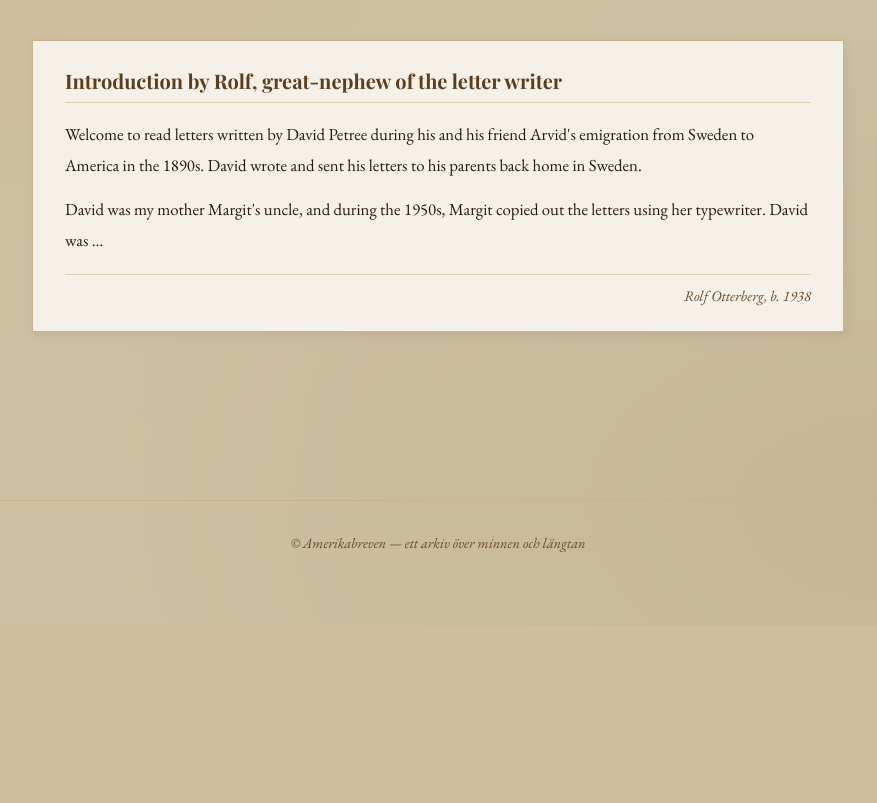
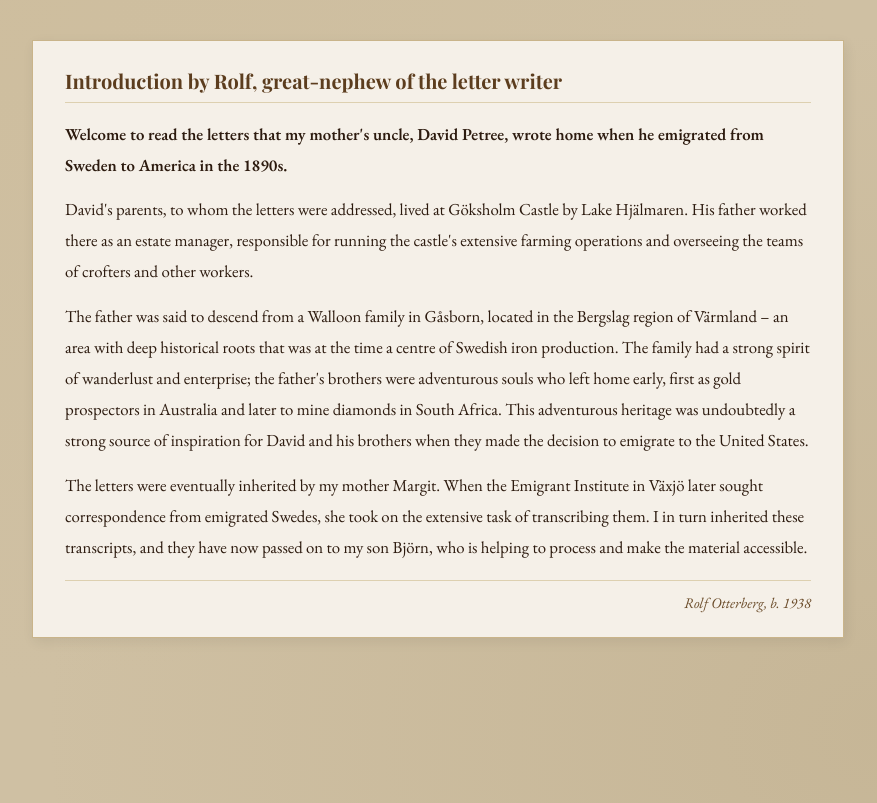
Before and after one commit to bjoottG/amerikabreven, a Node server app: template views/index.ejs in a window 1280 px wide. Shown: the part 174-977 px from the top of the page, without its empty margins (202-1079 px from the left). Before the commit the page ends 727 px from the top, so only its background shows below. Run offline with Node 20, Linux system fonts and the light colour scheme; the template is opened without the code that fills it, so the values that code supplies are empty; some web fonts are replaced.

Commit message:
Uppdatera Rolfs inledningstext med fyra nya stycken
Ersätter placeholder-texten med Rolfs fullständiga inledning om David Petrees emigration, Göksholms slott, vallonättad härstamning och brevens väg till Björn. Första meningen är fetstil. Engelsk översättning tillagd.

Co-Authored-By: Claude Sonnet 4.6 <noreply@anthropic.com>

```diff
--- a/views/index.ejs
+++ b/views/index.ejs
@@ -33,15 +33,19 @@
       <% if (lang === 'sv') { %>
         <h2 class="bakgrund-rubrik">Inledning av Rolf, brevskrivarens systerdotters son</h2>
         <div class="bakgrund-text">
-          <p>Välkommen att ta del av brev skrivna av David Petree under hans och hans vän Arvids emigration från Sverige till Amerika på 1890-talet. David skriver och skickar sina brev till föräldrarna hemma i Sverige.</p>
-          <p>David var min mamma Margits morbror, och under 1950-talet skrev Margit av breven med sin skrivmaskin. David var&nbsp;…</p>
+          <p><strong>Välkommen att ta del av de brev som min mammas morbror, David Petree, skrev hem när han emigrerade från Sverige till Amerika på 1890-talet.</strong></p>
+          <p>Davids föräldrar, som breven var ställda till, bodde på Göksholms slott vid Hjälmaren. Hans far arbetade där som inspektor med uppgift att driva slottets omfattande jordbruk och leda arbetslagen med torpare och övriga arbetare.</p>
+          <p>Fadern härstammade enligt hörsägen från en vallonättad släkt i Gåsborn, beläget i Värmlands Bergslag – ett område med djupa anor och som på den tiden var ett centrum för den svenska järnhanteringen. I släkten fanns en stark utlängtan och drivkraft; faderns bröder var företagsamma äventyrare som tidigt reste utomlands, först som guldletare i Australien och senare för att bryta diamanter i Sydafrika. Detta äventyrliga arv var sannolikt en stark inspirationskälla för David och hans bröder när de fattade beslutet att emigrera till USA.</p>
+          <p>Breven ärvdes så småningom av min mamma Margit. När Emigrantinstitutet i Växjö senare sökte efter hemortskorrespondens från utvandrade svenskar, tog hon sig an det omfattande arbetet med att skriva av dem. Jag ärvde i min tur dessa utskrifter, och nu har det gått vidare till min son Björn som hjälper till att bearbeta och tillgängliggöra materialet.</p>
         </div>
         <div class="bakgrund-signatur">Rolf Otterberg, f. 1938</div>
       <% } else { %>
         <h2 class="bakgrund-rubrik">Introduction by Rolf, great-nephew of the letter writer</h2>
         <div class="bakgrund-text">
-          <p>Welcome to read letters written by David Petree during his and his friend Arvid's emigration from Sweden to America in the 1890s. David wrote and sent his letters to his parents back home in Sweden.</p>
-          <p>David was my mother Margit's uncle, and during the 1950s, Margit copied out the letters using her typewriter. David was&nbsp;…</p>
+          <p><strong>Welcome to read the letters that my mother's uncle, David Petree, wrote home when he emigrated from Sweden to America in the 1890s.</strong></p>
+          <p>David's parents, to whom the letters were addressed, lived at Göksholm Castle by Lake Hjälmaren. His father worked there as an estate manager, responsible for running the castle's extensive farming operations and overseeing the teams of crofters and other workers.</p>
+          <p>The father was said to descend from a Walloon family in Gåsborn, located in the Bergslag region of Värmland – an area with deep historical roots that was at the time a centre of Swedish iron production. The family had a strong spirit of wanderlust and enterprise; the father's brothers were adventurous souls who left home early, first as gold prospectors in Australia and later to mine diamonds in South Africa. This adventurous heritage was undoubtedly a strong source of inspiration for David and his brothers when they made the decision to emigrate to the United States.</p>
+          <p>The letters were eventually inherited by my mother Margit. When the Emigrant Institute in Växjö later sought correspondence from emigrated Swedes, she took on the extensive task of transcribing them. I in turn inherited these transcripts, and they have now passed on to my son Björn, who is helping to process and make the material accessible.</p>
         </div>
         <div class="bakgrund-signatur">Rolf Otterberg, b. 1938</div>
       <% } %>
```
